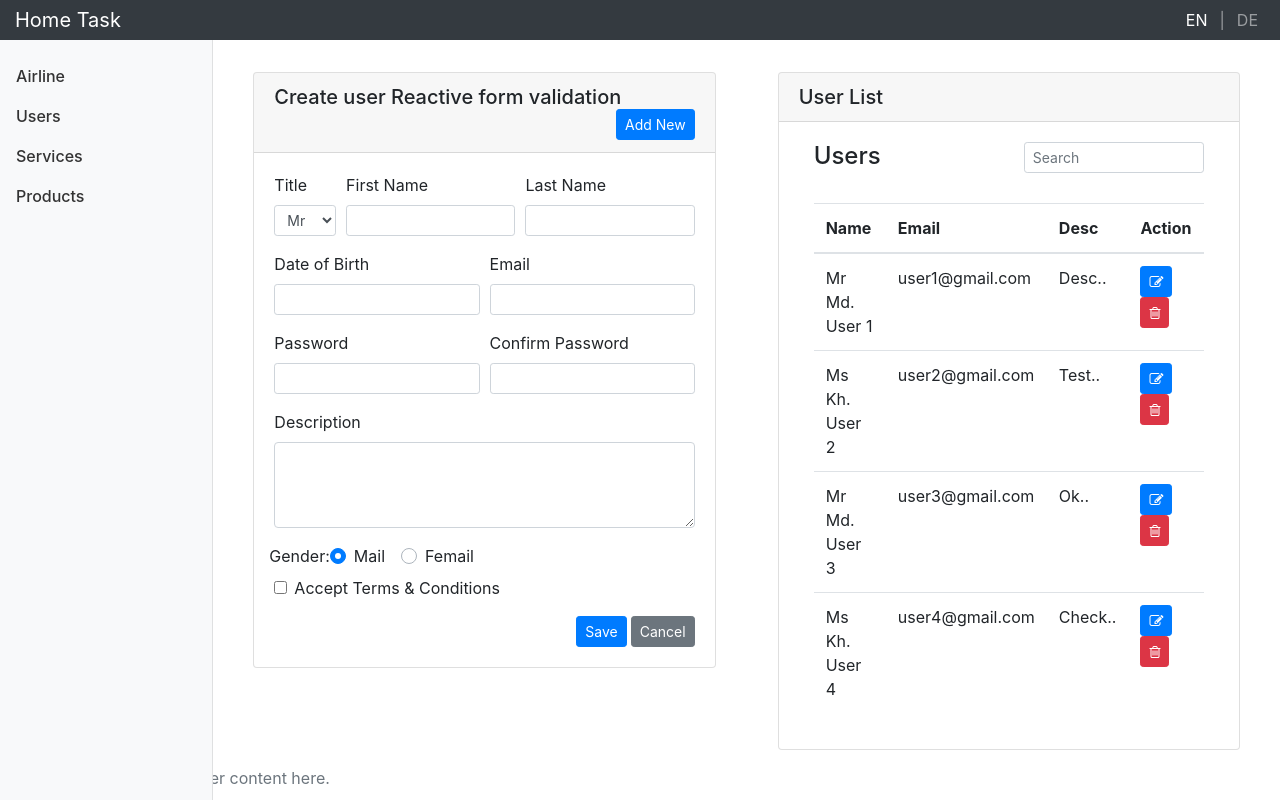
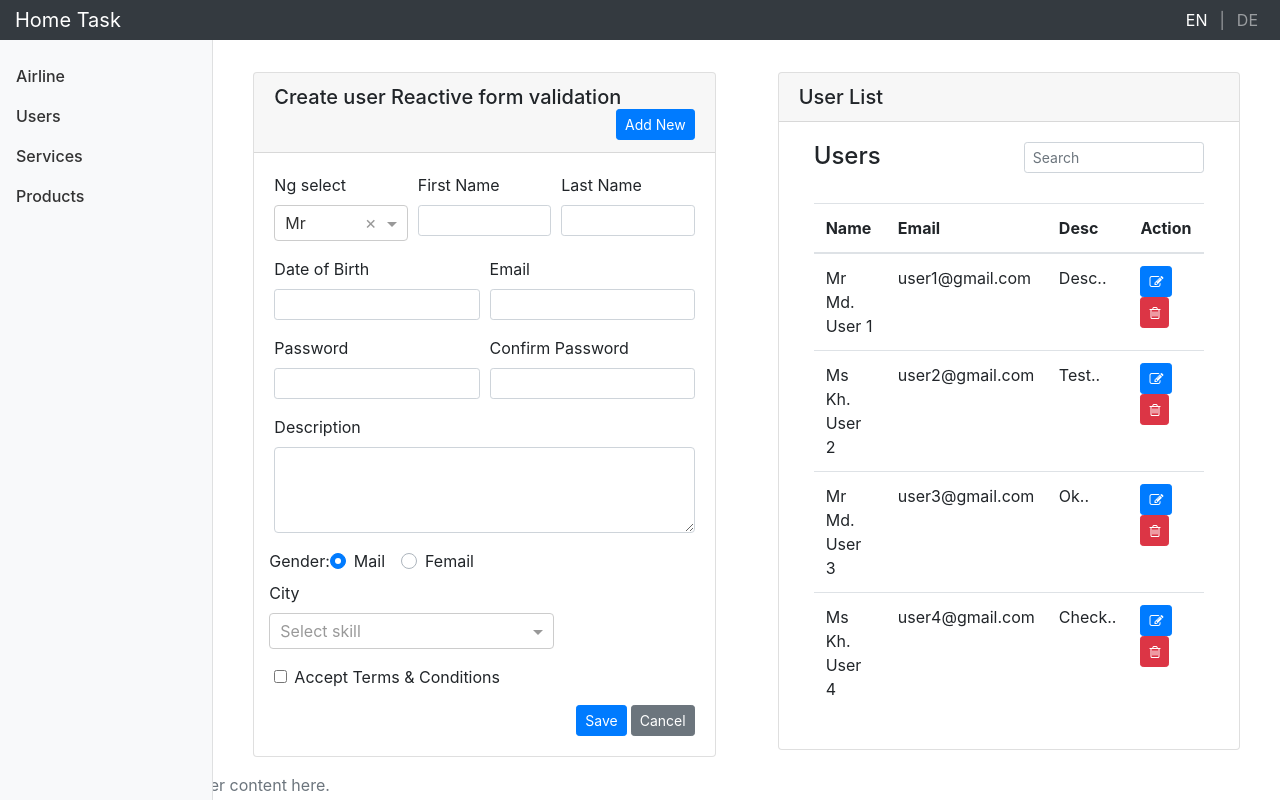
Before and after one commit to habib01cse/nglight, an Angular app: page /users in a window 1280 px wide. Built offline with nearby package versions, Linux system fonts and the light colour scheme; some icons are missing.

Commit message:
Implement ng-select for autocomplete and multiselect

```diff
--- a/angular.json
+++ b/angular.json
@@ -26,6 +26,7 @@
             "styles": [
               "./node_modules/bootstrap/dist/css/bootstrap.min.css",
               "./node_modules/ngx-bootstrap/datepicker/bs-datepicker.css",
+              "./node_modules/@ng-select/ng-select/themes/default.theme.css",
               "./node_modules/ngx-toastr/toastr.css",
               "src/styles.css"
             ],
--- a/package.json
+++ b/package.json
@@ -19,6 +19,7 @@
     "@angular/platform-browser": "~10.0.9",
     "@angular/platform-browser-dynamic": "~10.0.9",
     "@angular/router": "~10.0.9",
+    "@ng-select/ng-select": "^5.1.0",
     "bootstrap": "4.1.1",
     "ngx-bootstrap": "^6.2.0",
     "ngx-toastr": "^14.1.4",
--- a/src/app/app.module.ts
+++ b/src/app/app.module.ts
@@ -7,6 +7,7 @@ import { BrowserAnimationsModule } from '@angular/platform-browser/animations';
 import { AppRoutingModule } from './app-routing.module';
 import { FormsModule, ReactiveFormsModule } from '@angular/forms';
 
+import { NgSelectModule } from '@ng-select/ng-select';
 import { BsDatepickerModule } from 'ngx-bootstrap/datepicker';
 import { ModalModule } from 'ngx-bootstrap/modal';
 
@@ -37,6 +38,7 @@ import { UsersComponent } from './features/users/users.component';
     FormsModule,
     BsDatepickerModule.forRoot(),
     ModalModule.forRoot(),
+    NgSelectModule,
     ReactiveFormsModule,
     CoreModule,
     SharedModule
--- a/src/app/features/users/users.component.html
+++ b/src/app/features/users/users.component.html
@@ -57,6 +57,13 @@
                     <input type="text" hidden class="form-control form-control-sm" formControlName="id">
                     <div class="form-row">
                         <div class="form-group col">
+                            <label>Ng select</label>
+                            <ng-select formControlName="title">
+                                <ng-option *ngFor="let item of titleArr" [value]="item.value">{{item.text}}</ng-option>
+                            </ng-select>
+                        </div>
+
+                        <!-- <div class="form-group col">
                             <label>Title</label>
                             <select formControlName="title" class="form-control form-control-sm" [ngClass]="{ 'is-invalid': submitted && f.title.errors }">
                                 <option value=""></option>
@@ -68,15 +75,16 @@
                             <div *ngIf="submitted && f.title.errors" class="invalid-feedback">
                                 <div *ngIf="f.title.errors.required">Title is required</div>
                             </div>
-                        </div>
-                        <div class="form-group col-5">
+                        </div>-->
+
+                        <div class="form-group col">
                             <label>First Name</label>
                             <input type="text" formControlName="firstName" class="form-control form-control-sm" [ngClass]="{ 'is-invalid': submitted && f.firstName.errors }" />
                             <div *ngIf="submitted && f.firstName.errors" class="invalid-feedback">
                                 <div *ngIf="f.firstName.errors.required">First Name is required</div>
                             </div>
                         </div>
-                        <div class="form-group col-5">
+                        <div class="form-group col">
                             <label>Last Name</label>
                             <input type="text" formControlName="lastName" class="form-control form-control-sm" [ngClass]="{ 'is-invalid': submitted && f.lastName.errors }" />
                             <div *ngIf="submitted && f.lastName.errors" class="invalid-feedback">
@@ -154,6 +162,21 @@
                         </div>
                     </div>
 
+                    <div class="form-row">
+                        <div class="form-group">
+                            <label for="state">City</label>
+                            <ng-select *ngIf="isSkillControlVisible"
+                                [items]="skillArr"
+                                bindLabel="name"
+                                bindValue="id"
+                                labelForId="state"
+                                [multiple]="true"
+                                placeholder="Select skill"
+                                clearAllText="Clear"
+                                formControlName="selectedSkillds">
+                            </ng-select>
+                        </div>
+                    </div>
 
                     <div class="form-group form-check">
                         <input type="checkbox" formControlName="acceptTerms" id="acceptTerms" class="form-check-input" [ngClass]="{ 'is-invalid': submitted && f.acceptTerms.errors }" />
--- a/src/app/features/users/users.component.ts
+++ b/src/app/features/users/users.component.ts
@@ -21,12 +21,39 @@ export class UsersComponent implements OnInit {
   bsConfig?: Partial<BsDatepickerConfig>;
   colorTheme = globalVariables.bsDatecolorTheme;
   bsDatePickerOp:any;
+
+  titleArr = [
+    { value: 'Mr', text: 'Mr' },
+    { value: 'Mrs', text: 'Mrs' },
+    { value: 'Miss', text: 'Miss' },
+    { value: 'Ms', text: 'Ms' },
+
+  ];
+
+  isSkillControlVisible = true;
+  skillArr: any[] = [
+      { id: 1, name: 'Javascript' },
+      { id: 2, name: 'TypeScript' },
+      { id: 3, name: 'Angular'},
+      { id: 4, name: 'Reactjs' },
+      { id: 5, name: 'VueJs' },
+      { id: 6, name: 'Rxjs' },
+      { id: 7, name: 'Bootstrap' },
+      { id: 8, name: 'PhP' },
+      { id: 9, name: 'MySql' },
+      { id: 10, name: 'Larave' },
+      { id: 11, name: 'WordPress' },
+      { id: 12, name: '.Net C#', disabled: true },
+      { id: 13, name: '.Net MVC Core', disabled: true },
+  ];
+
+
   itemList:any = [];
   itemListSrc = [
-    {id: 1, title: 'Mr', firstName: 'Md.', lastName: 'User 1', dob: '',  email: 'user1@gmail.com', password: '', gender: 'Mail', description: 'Desc..',  acceptTerms: true},
-    {id: 2, title: 'Ms', firstName: 'Kh.', lastName: 'User 2', dob: '',  email: 'user2@gmail.com', password: '', gender: 'Femail', description: 'Test..', acceptTerms: false},
-    {id: 3, title: 'Mr', firstName: 'Md.', lastName: 'User 3', dob: '',  email: 'user3@gmail.com', password: '', gender: 'Mail', description: 'Ok..', acceptTerms: true},
-    {id: 4, title: 'Ms', firstName: 'Kh.', lastName: 'User 4', dob: '',  email: 'user4@gmail.com', password: '', gender: 'Femail', description: 'Check..', acceptTerms: false}
+    {id: 1, title: 'Mr', firstName: 'Md.', lastName: 'User 1', dob: '',  email: 'user1@gmail.com', password: '', gender: 'Mail', description: 'Desc..', selectedSkillds: [1, 2],  acceptTerms: true},
+    {id: 2, title: 'Ms', firstName: 'Kh.', lastName: 'User 2', dob: '',  email: 'user2@gmail.com', password: '', gender: 'Femail', description: 'Test..', selectedSkillds: [1, 5, 2], acceptTerms: false},
+    {id: 3, title: 'Mr', firstName: 'Md.', lastName: 'User 3', dob: '',  email: 'user3@gmail.com', password: '', gender: 'Mail', description: 'Ok..', selectedSkillds: [1, 3, 6, 9], acceptTerms: true},
+    {id: 4, title: 'Ms', firstName: 'Kh.', lastName: 'User 4', dob: '',  email: 'user4@gmail.com', password: '', gender: 'Femail', description: 'Check..', selectedSkillds: [1, 7, 8, 10], acceptTerms: false}
   ]
   formData: FormGroup;
   registerForm: FormGroup;
@@ -41,7 +68,7 @@ export class UsersComponent implements OnInit {
   ngOnInit(): void {
 
     console.log('bsConfig', this.bsConfig);
-    this.bsConfig = Object.assign({}, { containerClass: this.colorTheme });
+    //this.bsConfig = Object.assign({}, { containerClass: this.colorTheme });
 
     this.bsDatePickerOp = globalVariables.bsDatePickerOp;
 
@@ -69,6 +96,7 @@ export class UsersComponent implements OnInit {
       confirmPassword: ['', Validators.required],
       gender: ['Mail', Validators.required],
       description: [''],
+      selectedSkillds: [],
       acceptTerms: [false, Validators.requiredTrue]
     },{
         validator: MustMatch('password', 'confirmPassword')
@@ -79,6 +107,9 @@ export class UsersComponent implements OnInit {
   get f() { return this.registerForm.controls; }
 
   onSubmit() {
+
+    console.log('this.registerForm.value', this.registerForm.value);
+
       this.submitted = true;
       // stop here if form is invalid
       if (this.registerForm.invalid) {
@@ -110,6 +141,7 @@ export class UsersComponent implements OnInit {
       title: itemData.title,
       description: itemData.description,
       gender: itemData.gender,
+      selectedSkillds: itemData.selectedSkillds,
       acceptTerms: itemData.acceptTerms
     });
 
```
Also changed, not shown: 1 other file (tests, documents, lock files or other folders).
